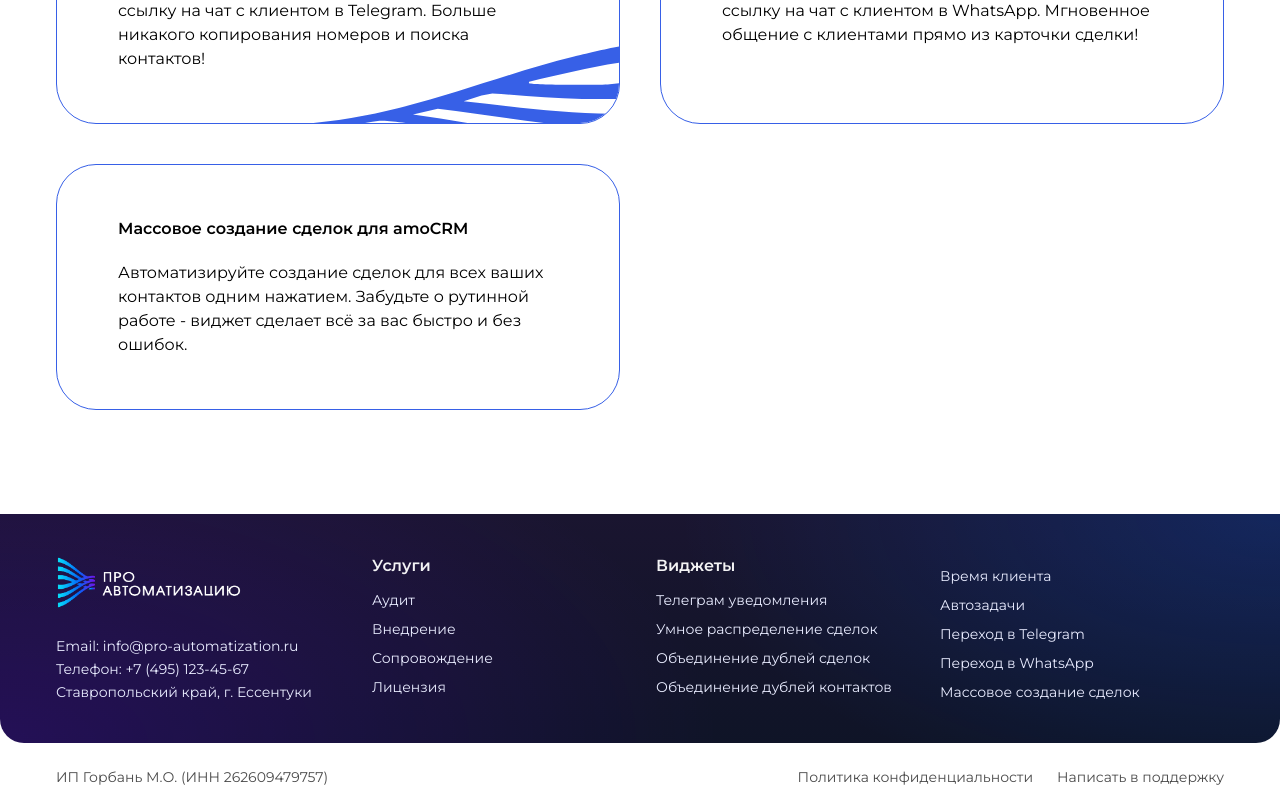
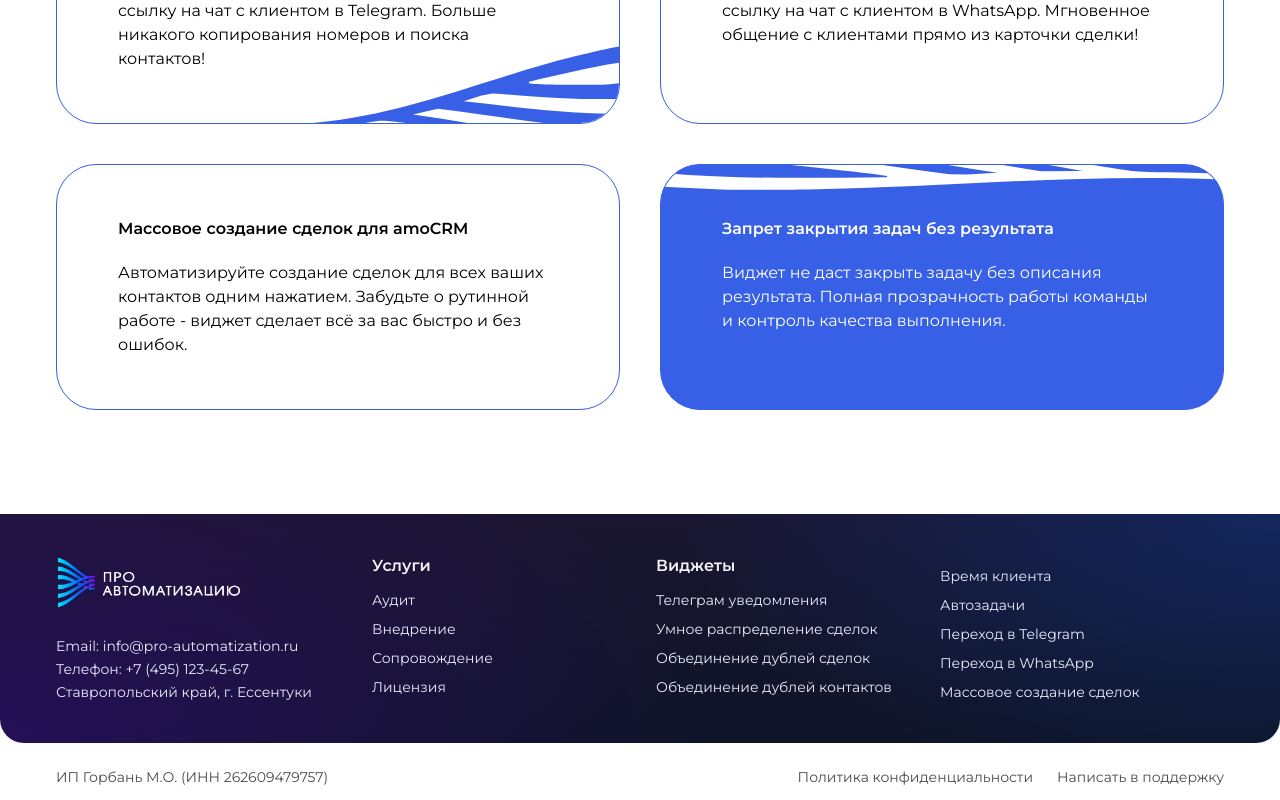
Before and after one commit to DFimp/landing_pro_automatization, a Next.js app: page /widgets in a window 1280 px wide. Shown: the part 1165-1965 px from the top of the page. Built offline with nearby package versions, Linux system fonts and the light colour scheme.

Commit message:
fix page closing ban

```diff
--- a/src/page/Widget/СlosingBan/index.tsx
+++ b/src/page/Widget/СlosingBan/index.tsx
@@ -33,7 +33,7 @@ export default function СlosingBan() {
 
                     <div className="sc-cta" style={{ marginTop: 16 }}>
                         <a
-                            href="https://www.amocrm.ru/oauth/?state=state&mode=popup&client_id=9bd50964-9b79-40a5-b786-59c079f7edc8"
+                            href="https://www.amocrm.ru/oauth/?state=state&mode=popup&client_id=05248753-81ac-40a2-94fb-e0b7c6d05092"
                             target="_blank"
                             rel="noopener"
                             className="dist-btn-primary"
@@ -90,7 +90,7 @@ export default function СlosingBan() {
                     <div className="dist-cta">
                         <a
                             className="dist-btn-primary"
-                            href="https://www.amocrm.ru/oauth/?state=state&mode=popup&client_id=9bd50964-9b79-40a5-b786-59c079f7edc8"
+                            href="https://www.amocrm.ru/oauth/?state=state&mode=popup&client_id=05248753-81ac-40a2-94fb-e0b7c6d05092"
                             target="_blank"
                             rel="noopener"
                         >
@@ -107,6 +107,7 @@ export default function СlosingBan() {
                 title="Как это выглядит?"
                 subtitle="После установки виджета при попытке закрыть задачу пустое поле с результатом подсвечивается красным, и кнопка закрытия не срабатывает. Можно задать минимальное количество символов для текста с результатом."
                 videoUrl="/widgets/ClosingBan/closing-ban.gif"
+                id={isIframe ? 'hidden-in-iframe' : ''}
             />
 
             <section id="instruction" className="ds-how sc-wrapper" aria-label="Пошаговая настройка виджета">
@@ -116,7 +117,7 @@ export default function СlosingBan() {
                     subtitle="Следуйте простым шагам для быстрой настройки:"
                     steps={steps}
                     showVideo
-                    videoId='b9b542ff41657b10b50987b118fe3920'
+                    // videoId='b9b542ff41657b10b50987b118fe3920'
                 />
             </section>
 
--- a/src/widgets/widgets/WidgetsSection/ui/WidgetsList.tsx
+++ b/src/widgets/widgets/WidgetsSection/ui/WidgetsList.tsx
@@ -64,12 +64,12 @@ export function WidgetsList() {
           link: '/widgets/massive-leads',
           variant: 1
         },
-        // {
-        //   text: `Виджет не даст закрыть задачу без описания результата. Полная прозрачность работы команды и контроль качества выполнения.`,
-        //   title: `Запрет закрытия задач без результата`,
-        //   link: '/widgets/closing-ban',
-        //   variant: 3
-        // }
+        {
+          text: `Виджет не даст закрыть задачу без описания результата. Полная прозрачность работы команды и контроль качества выполнения.`,
+          title: `Запрет закрытия задач без результата`,
+          link: '/widgets/closing-ban',
+          variant: 3
+        }
     ]
 
     return (
```
